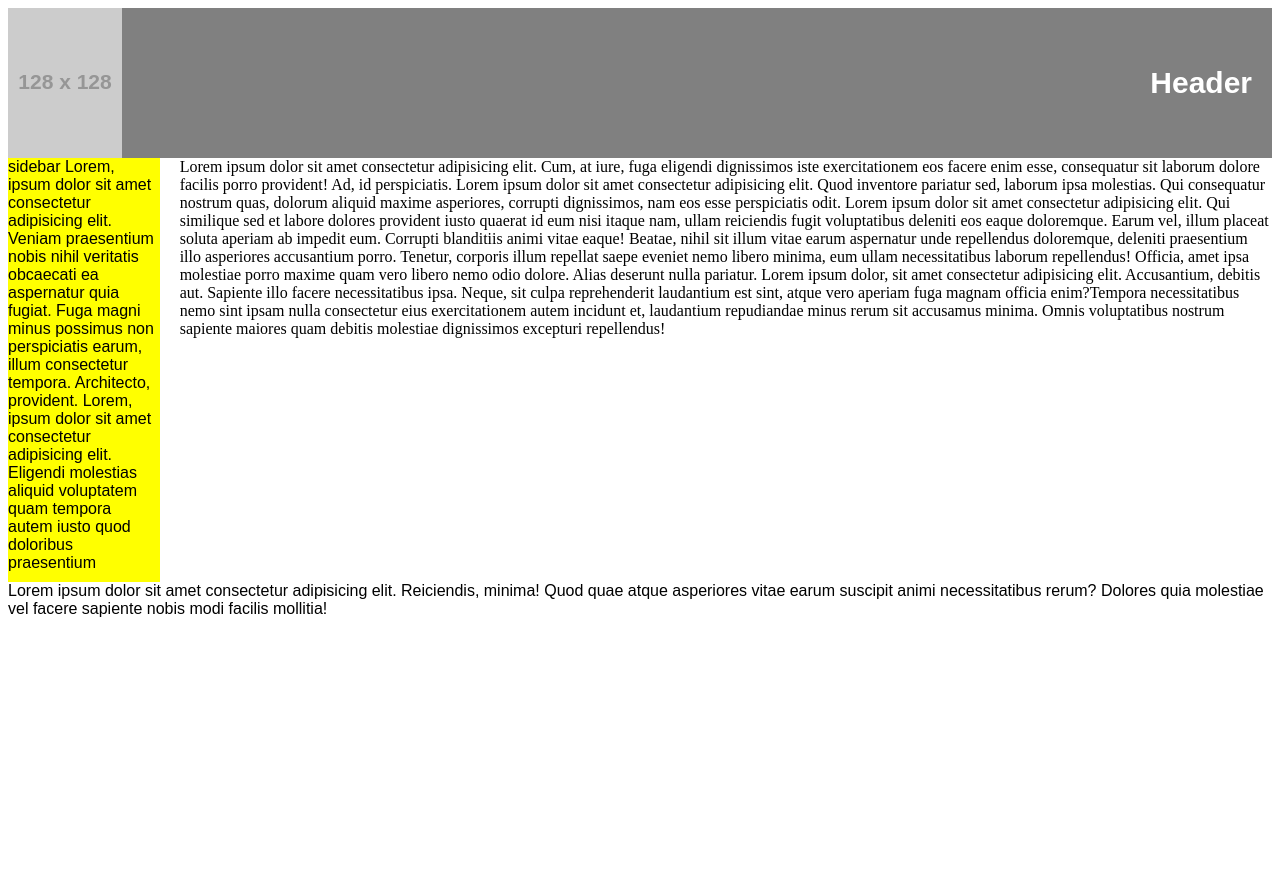
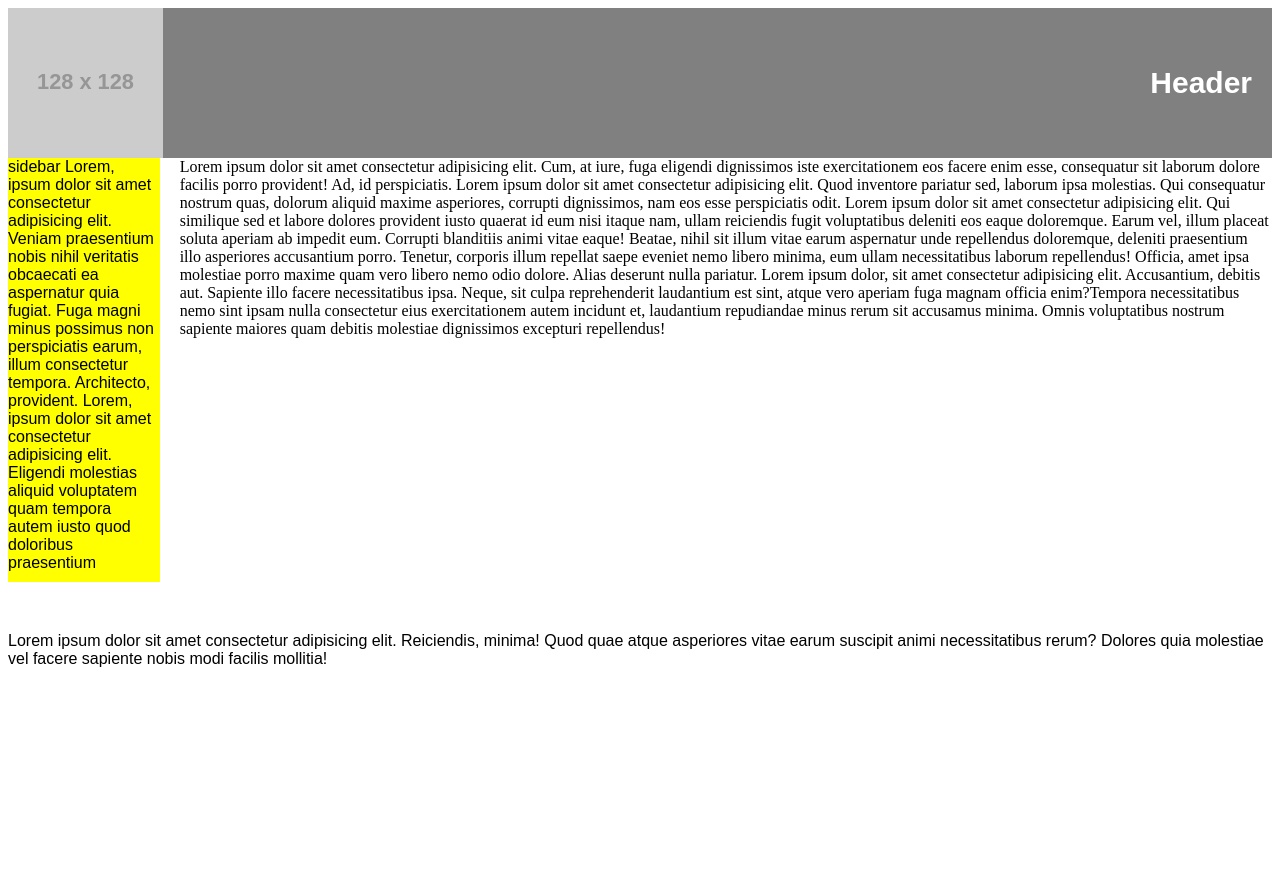
Before and after one commit to quangnt03/csslearning, a plain HTML site: page css_float/index.html in a window 1280 px wide. After the commit the page ends 800 px from the top, so only its background shows below. Drawn offline with Linux system fonts and the light colour scheme; placeholder pictures from the web are drawn by us.

Commit message:
CSS Float 2

```diff
--- a/css_float/index.html
+++ b/css_float/index.html
@@ -11,7 +11,7 @@
 <body>
   <div class="header">
     <div class="image"></div>
-    <div class="text">Header</div>
+    <p class="text">Header</p>
   </div>
   <div class="wrapper">
     <div class="sidebar">sidebar
--- a/css_float/style.css
+++ b/css_float/style.css
@@ -19,7 +19,7 @@ body{
   background-repeat: no-repeat;
   height: 100%;
   width: 30%;
-  flex-basis: 128px;
+  flex-basis: 180px;
   background-size: cover;
 }
 .header .text{
@@ -45,8 +45,13 @@ body{
 
 }
 .footer{
-  height: 300px;
+  display: flex;
+  flex-basis: 200px;
+  flex-direction: row;
+  justify-content: center;
+  align-items: center;
   overflow: auto;
+  padding-top: 50px;
 }
 .wrapper:after{
   margin: 0;
```
